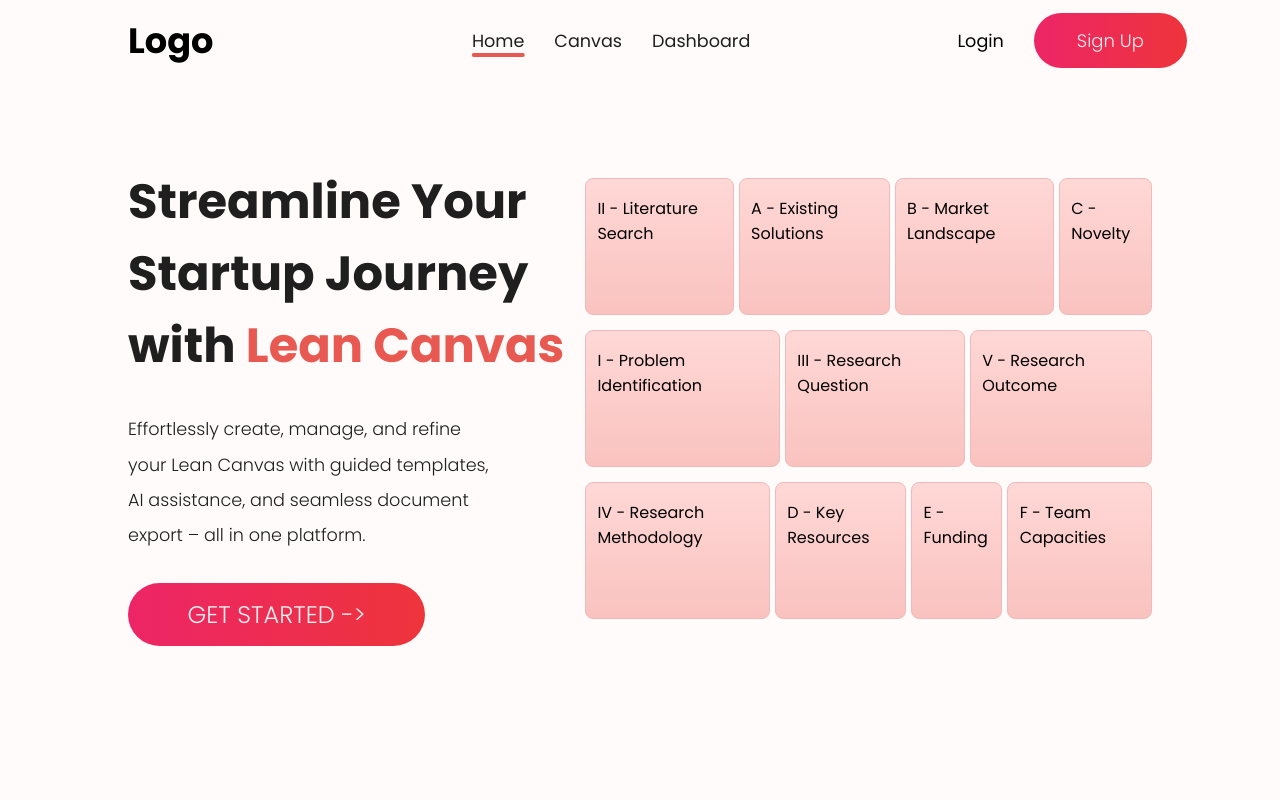
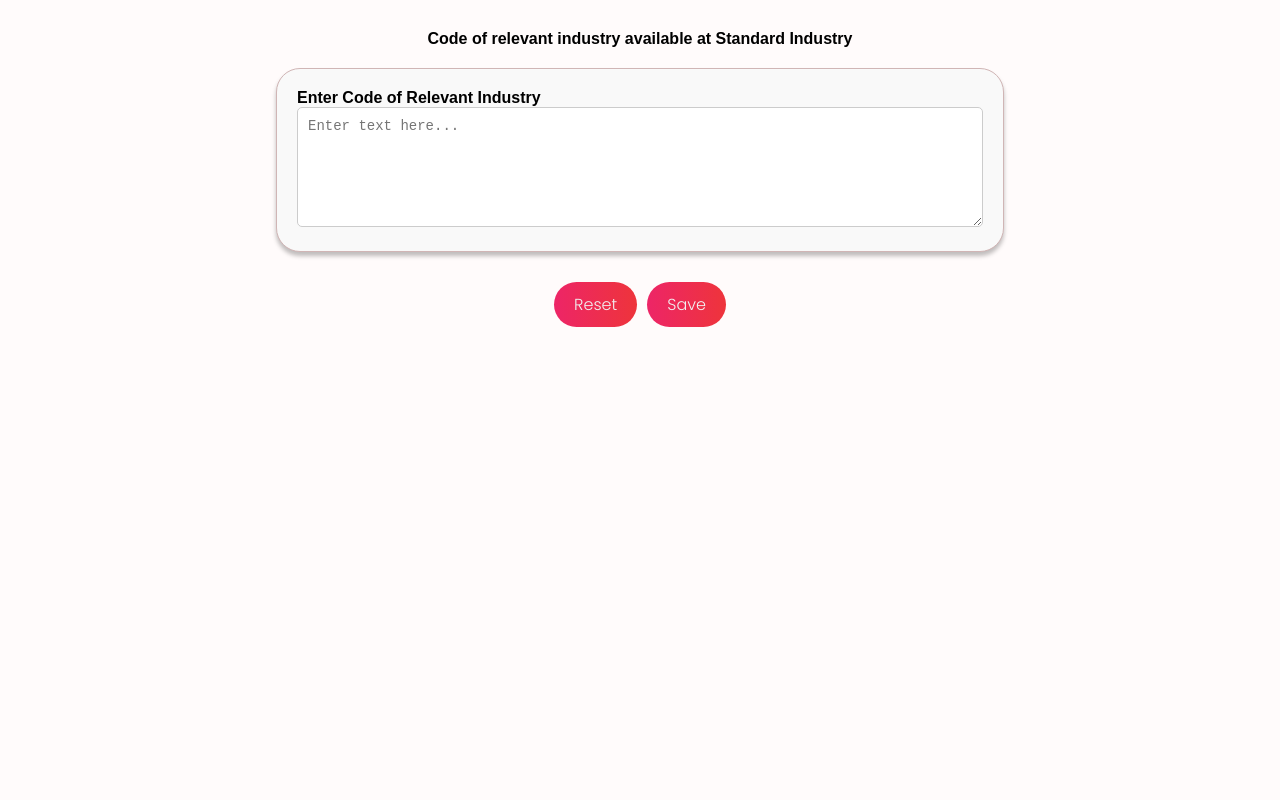
Before and after one commit to usman2335/Startovate_FYP, a React (Vite) app in the folder frontend/: page / in a window 1280 px wide. Shown: the top 800 px of the page. Built offline with nearby package versions, Linux system fonts and the light colour scheme.

Commit message:
Template 1,2,3,7 and 8

```diff
--- a/frontend/src/App.jsx
+++ b/frontend/src/App.jsx
@@ -4,19 +4,17 @@ import SignupPage from "./pages/SignupPage";
 import CanvasPage from "./pages/CanvasPage";
 import TestPage from "./pages/TestPage";
 import Testpage1 from "./pages/Testpage1";
+
 function App() {
   return (
     <>
       <Router>
         <Routes>
-          <Route path="/" element={<LandingPage />}></Route>
-          <Route path="/signup" element={<SignupPage />}></Route>
-          <Route path="/test" element={<Testpage1/>}></Route>
-          <Route path="/canvas" element={<CanvasPage />}></Route>
-
-
-          {/* <Route path="/" element={<Navigate to="/LandingPage" />} /> */}
-          {/*comment*/}
+          <Route path="/Landingpage" element={<LandingPage />} />
+          <Route path="/signup" element={<SignupPage />} />
+          <Route path="/test" element={<Testpage1 />} />
+          <Route path="/canvas" element={<CanvasPage />} />
+          <Route path="/" element={<TestPage />} />
         </Routes>
       </Router>
     </>
--- a/frontend/src/CSS/Template1.css
+++ b/frontend/src/CSS/Template1.css
@@ -1,9 +1,9 @@
-.hero-section {
+.tem1-hero-section {
   margin-top: 80px; /* Adjust based on your Navbar height */
   padding: 20px; /* Adds some spacing */
 }
 
-.container {
+.tem1-container {
   width: 60%;
   margin: auto;
   text-align: center;
@@ -12,24 +12,24 @@
   padding: 20px;
 }
 
-.title {
+.tem1-title {
   font-size: 24px;
   margin-top: 40px;
   margin-bottom: 10px;
 }
 
-.highlight {
+.tem1-highlight {
   color: red;
   font-weight: bold;
 }
 
-.description {
+.tem1-description {
   font-size: 16px;
   margin-top: 10px;
   margin-bottom: 20px;
 }
 
-.form-container {
+.tem1-form-container {
   background: #f9f9f9;
   padding: 20px;
   border-radius: 10px;
@@ -39,24 +39,24 @@
   border-radius: 24px;
 }
 
-.row {
+.tem1-row {
   display: flex;
   justify-content: space-between;
   margin-bottom: 15px;
 }
 
-.column {
+.tem1-column {
   width: 48%;
   text-align: left;
 }
 
-label {
+.tem1-label {
   display: block;
   font-size: 14px;
   margin-bottom: 5px;
 }
 
-input {
+.tem1-input {
   width: 100%;
   padding: 8px;
   border: 1px solid #ccc;
--- /dev/null
+++ b/frontend/src/CSS/Template2.1.css
@@ -0,0 +1,55 @@
+.template-container {
+    width: 60%;
+    margin: auto;
+    text-align: center;
+    font-family: Arial, sans-serif;
+    position: relative;
+    padding: 20px;
+}
+
+.template-description {
+    font-size: 16px;
+    margin-top: 10px;
+    margin-bottom: 20px;
+}
+
+.template-form {
+    background: #f9f9f9;
+    padding: 20px;
+    border-radius: 24px;
+    margin-top: 20px;
+    border: 1px solid #d0b5b5;
+    box-shadow: 0px 4px 4px rgba(0, 0, 0, 0.25);
+}
+
+.template-row {
+    display: flex;
+    justify-content: space-between;
+    margin-bottom: 15px;
+}
+
+.template-column {
+    width: 100%;
+    text-align: left;
+}
+
+.template-label {
+    display: block;
+    font-size: 14px;
+    margin-bottom: 5px;
+}
+
+.template-textarea {
+    width: 100%;
+    padding: 10px;
+    border: 1px solid #ccc;
+    border-radius: 5px;
+    resize: vertical;
+}
+
+.template-button-group {
+    margin-top: 20px;
+    display: flex;
+    justify-content: center;
+    gap: 10px;
+}
--- /dev/null
+++ b/frontend/src/CSS/Template3.css
@@ -0,0 +1,52 @@
+.container {
+    width: 60%;
+    margin: auto;
+    text-align: center;
+    font-family: Arial, sans-serif;
+    position: relative;
+    padding: 20px;
+  }
+
+  .template-title {
+    color: #8b0000;
+    font-weight: bold;
+    font-size: 22px;
+    margin-bottom: 10px;
+  }
+
+  .description {
+    font-size: 16px;
+    margin-top: 10px;
+    margin-bottom: 20px;
+  }
+
+  .form-container {
+    background: #f9f9f9;
+    padding: 20px;
+    border-radius: 24px;
+    margin-top: 20px;
+    border: 1px solid #d0b5b5;
+    box-shadow: 0px 4px 4px rgba(0, 0, 0, 0.25);
+  }
+
+  .column {
+    width: 100%;
+    text-align: left;
+  }
+
+  textarea {
+    width: 100%;
+    padding: 10px;
+    border: 1px solid #ccc;
+    border-radius: 5px;
+    resize: none;
+    overflow: hidden;
+    min-height: 50px;
+  }
+
+  .button-group {
+    margin-top: 20px;
+    display: flex;
+    justify-content: center;
+    gap: 10px;
+  }
--- /dev/null
+++ b/frontend/src/CSS/Template7.css
@@ -0,0 +1,51 @@
+
+
+  .template-title {
+    font-size: 22px;
+    font-weight: bold;
+    color: #800000;
+    margin-bottom: 10px;
+  }
+
+  .description {
+    font-size: 16px;
+    font-weight: bold;
+    text-align: center;
+    margin-bottom: 20px;
+  }
+
+  .form-container {
+    display: flex;
+    justify-content: center;
+    margin-bottom: 20px;
+  }
+
+  textarea {
+    width: 100%;
+    min-height: 120px;
+    padding: 10px;
+    border: 1px solid #ccc;
+    border-radius: 5px;
+    font-size: 14px;
+    resize: vertical;
+  }
+
+  .button-group {
+    display: flex;
+    justify-content: center;
+    gap: 10px;
+  }
+
+  button {
+    background-color: #800000;
+    color: white;
+    border: none;
+    padding: 10px 20px;
+    border-radius: 5px;
+    cursor: pointer;
+    font-size: 16px;
+  }
+
+  button:hover {
+    background-color: #a00000;
+  }
--- /dev/null
+++ b/frontend/src/components/Templates/Problem Identification/Template2.jsx
@@ -0,0 +1,66 @@
+import React, { useState } from "react";
+import "../../../CSS/Template2.1.css";
+import Button from "../../Button";
+
+const Template2 = () => {
+  const handleInput = (event) => {
+    event.target.style.height = "auto";
+    event.target.style.height = event.target.scrollHeight + "px";
+  };
+
+  return (
+    <div className="template-container">
+      <p className="template-description">
+        <strong>Incident, event or condition</strong> causing and characterizing the real-world practical problem.
+      </p>
+
+      <div className="template-form">
+        <div className="template-column">
+          <label className="template-label">
+            <strong> Enter Incident, event, or condition here.</strong>
+          </label>
+          <textarea
+            className="template-textarea"
+            rows="3"
+            placeholder="Enter text here..."
+            onInput={handleInput}
+          ></textarea>
+        </div>
+        <div className="template-column">
+          <label className="template-label">
+            <strong>Feedback</strong>
+          </label>
+          <textarea
+            className="template-textarea"
+            rows="3"
+            placeholder="Write your feedback here..."
+            onInput={handleInput}
+          ></textarea>
+        </div>
+      </div>
+
+      <div className="template-button-group">
+        <Button
+          label="Reset"
+          onClick={() => {}}
+          padding="10px 20px"
+          color="white"
+          fontSize="16px"
+          width="auto"
+          marginTop="10px"
+        />
+        <Button
+          label="Save"
+          onClick={() => {}}
+          padding="10px 20px"
+          color="white"
+          fontSize="16px"
+          width="auto"
+          marginTop="10px"
+        />
+      </div>
+    </div>
+  );
+};
+
+export default Template2;
--- /dev/null
+++ b/frontend/src/components/Templates/Problem Identification/Template3.jsx
@@ -0,0 +1,50 @@
+import React, { useState } from "react";
+import "../../../CSS/Template3.css";
+import Button from "../../Button";
+
+const Template3 = () => {
+  const handleInput = (event) => {
+    event.target.style.height = "auto";
+    event.target.style.height = event.target.scrollHeight + "px";
+  };
+
+  return (
+    <div className="container">
+      <p className="description">
+        <strong>Motivation and justification</strong> of the proposed invention for solving the real-world practical problem.
+      </p>
+
+      <div className="form-container">
+        <div className="column">
+          <label>
+            <strong>Enter Motivation and Justification</strong>
+          </label>
+          <textarea rows="5" placeholder="Enter text here..." onInput={handleInput}></textarea>
+        </div>
+      </div>
+
+      <div className="button-group">
+        <Button
+          label="Reset"
+          onClick={() => {}}
+          padding="10px 20px"
+          color="white"
+          fontSize="16px"
+          width="auto"
+          marginTop="10px"
+        />
+        <Button
+          label="Save"
+          onClick={() => {}}
+          padding="10px 20px"
+          color="white"
+          fontSize="16px"
+          width="auto"
+          marginTop="10px"
+        />
+      </div>
+    </div>
+  );
+};
+
+export default Template3;
--- /dev/null
+++ b/frontend/src/components/Templates/Problem Identification/Template7.jsx
@@ -0,0 +1,50 @@
+import React, { useState } from "react";
+import "../../../CSS/Template7.css";
+import Button from "../../Button";
+
+const Template7 = () => {
+  const handleInput = (event) => {
+    event.target.style.height = "auto";
+    event.target.style.height = event.target.scrollHeight + "px";
+  };
+
+  return (
+    <div className="container">
+      <p className="description">
+        <strong>Supportive Associations/ Foundations/ Standards/ Regulations</strong> e.g., Food and Drug Administration, Federal Communications Commission, Federal Energy Regulatory Commission, Federal Trade Commission, IEEE Standards Committees etc.
+      </p>
+
+      <div className="form-container">
+        <div className="column">
+          <label>
+            <strong>Enter details</strong>
+          </label>
+          <textarea rows="5" placeholder="Enter text here..." onInput={handleInput}></textarea>
+        </div>
+      </div>
+
+      <div className="button-group">
+        <Button
+          label="Reset"
+          onClick={() => {}}
+          padding="10px 20px"
+          color="white"
+          fontSize="16px"
+          width="auto"
+          marginTop="10px"
+        />
+        <Button
+          label="Save"
+          onClick={() => {}}
+          padding="10px 20px"
+          color="white"
+          fontSize="16px"
+          width="auto"
+          marginTop="10px"
+        />
+      </div>
+    </div>
+  );
+};
+
+export default Template7;
--- /dev/null
+++ b/frontend/src/components/Templates/Problem Identification/Template8.jsx
@@ -0,0 +1,50 @@
+import React from "react";
+import "../../../CSS/Template8.css";
+import Button from "../../Button";
+
+const Template8 = () => {
+  const handleInput = (event) => {
+    event.target.style.height = "auto";
+    event.target.style.height = event.target.scrollHeight + "px";
+  };
+
+  return (
+    <div className="container">
+      <p className="description">
+        <strong>Code of relevant industry</strong> available at Standard Industry
+      </p>
+
+      <div className="form-container">
+        <div className="column">
+          <label>
+            <strong>Enter Code of Relevant Industry</strong>
+          </label>
+          <textarea rows="5" placeholder="Enter text here..." onInput={handleInput}></textarea>
+        </div>
+      </div>
+
+      <div className="button-group">
+        <Button
+          label="Reset"
+          onClick={() => {}}
+          padding="10px 20px"
+          color="white"
+          fontSize="16px"
+          width="auto"
+          marginTop="10px"
+        />
+        <Button
+          label="Save"
+          onClick={() => {}}
+          padding="10px 20px"
+          color="white"
+          fontSize="16px"
+          width="auto"
+          marginTop="10px"
+        />
+      </div>
+    </div>
+  );
+};
+
+export default Template8;
--- a/frontend/src/pages/TestPage.jsx
+++ b/frontend/src/pages/TestPage.jsx
@@ -2,14 +2,17 @@ import React from "react";
 import Navbar from "../components/Navbar";
 import CreateNewCanvasModal from "../components/CreateNewCanvasModal";
 import Template1 from "../components/Templates/Problem Identification/Template1";
+import Template2 from "../components/Templates/Problem Identification/Template2";
+import Template3 from "../components/Templates/Problem Identification/Template3";
+import Template7 from "../components/Templates/Problem Identification/Template7";
+import Template8 from "../components/Templates/Problem Identification/Template8";
 import Checklist1 from "../components/Checklist1";
 
 const TestPage = () => {
   return (
     <>
-      <Navbar />
       <div>
-        <Checklist1></Checklist1>
+        <Template8 />
       </div>
     </>
   );
```
Also changed, not shown: frontend/src/components/Templates/Problem Identification/Template1.jsx (+12 -12 lines), frontend/src/CSS/Template8.css (added).
